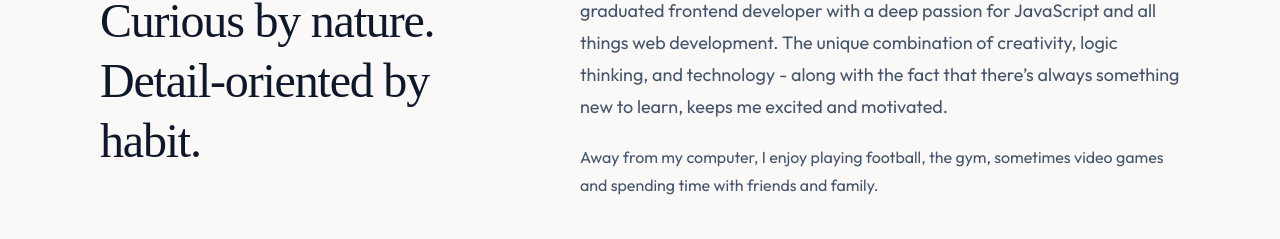
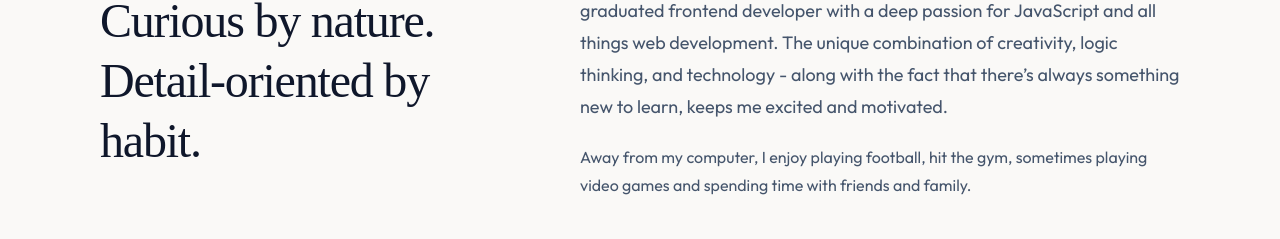
Before and after one commit to Nooah12/portfolio, a Next.js app: page / in a window 1280 px wide. Shown: the part 850-1089 px from the top of the page. Built offline with nearby package versions, Linux system fonts and the light colour scheme; a web font is replaced by a local one.

Commit message:
update about me

```diff
--- a/components/About.jsx
+++ b/components/About.jsx
@@ -8,7 +8,7 @@ export default function About() {
         <div><p className="eyebrow">A little about me</p><h2 className="section-title">Curious by nature. Detail-oriented by habit.</h2></div>
         <div>
           <p className="text-lg leading-8 text-slate-600 dark:text-white/70">Fully committed to the philosophy of lifelong learning, I'm a recently graduated frontend developer with a deep passion for JavaScript and all things web development. The unique combination of creativity, logic thinking, and technology - along with the fact that there’s always something new to learn, keeps me excited and motivated.</p>
-          <p className="mt-5 leading-7 text-slate-600 dark:text-white/70">Away from my computer, I enjoy playing football, the gym, sometimes video games and spending time with friends and family.</p>
+          <p className="mt-5 leading-7 text-slate-600 dark:text-white/70">Away from my computer, I enjoy playing football, hit the gym, sometimes playing video games and spending time with friends and family.</p>
           <ul className="mt-10 grid gap-4 sm:grid-cols-3">
             {infoList.map(({ icon, iconDark, title, description }) => <li key={title} className="rounded-xl border border-slate-200 p-5 dark:border-white/10"><Image src={icon} alt="" className="h-7 w-7 dark:hidden" /><Image src={iconDark} alt="" className="hidden h-7 w-7 dark:block" /><h3 className="mt-6 font-semibold">{title}</h3><p className="mt-2 text-sm leading-6 text-slate-600 dark:text-white/65">{description}</p></li>)}
           </ul>
```
